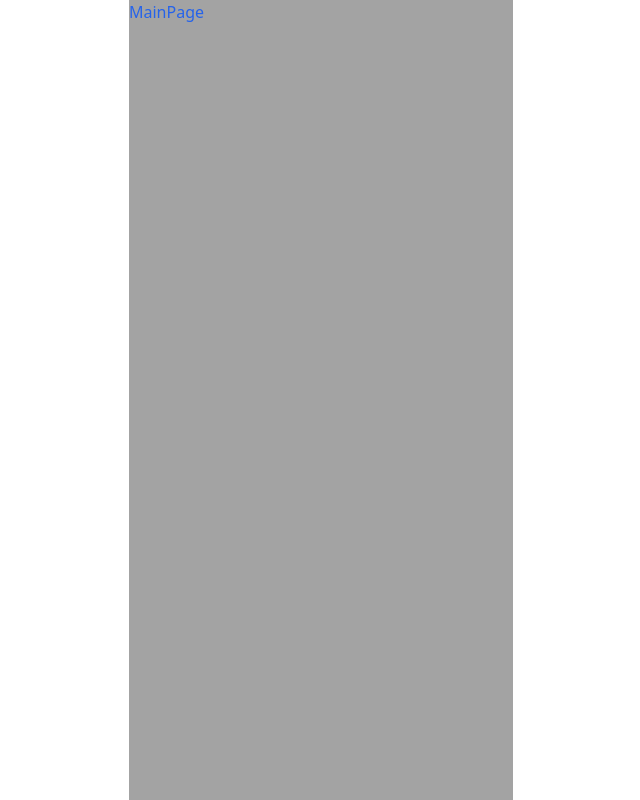
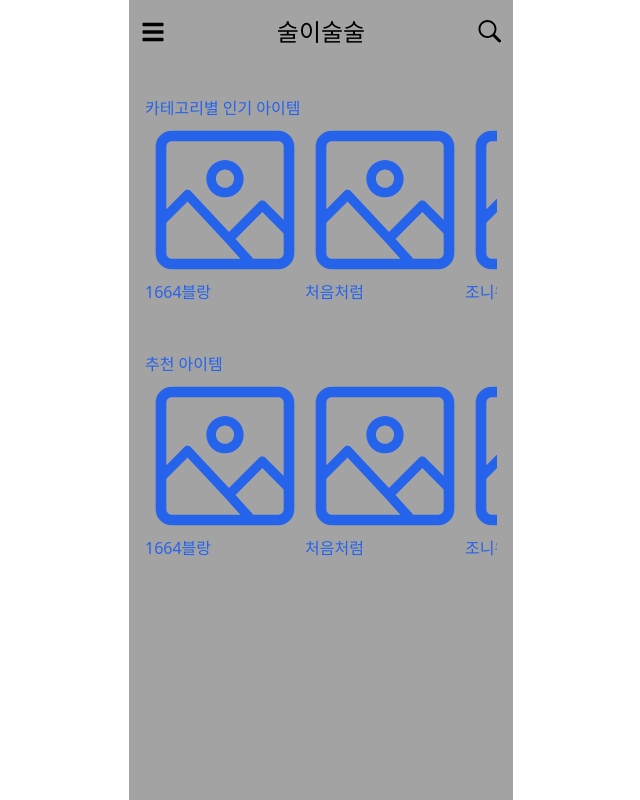
Before and after one commit to yunjeoming/SuliSulSul, a React (Create React App) app in the folder client/: page / in a window 1280 px wide. Shown: the whole page, without its empty margins (319-959 px from the left). Built offline with nearby package versions, Linux system fonts and the light colour scheme.

Commit message:
feat: add mock datas and add mainpage css

```diff
--- a/client/package.json
+++ b/client/package.json
@@ -7,8 +7,10 @@
     "@types/node": "^16.7.13",
     "@types/react": "^18.0.0",
     "@types/react-dom": "^18.0.0",
+    "axios": "^1.3.4",
     "react": "^18.2.0",
     "react-dom": "^18.2.0",
+    "react-icons": "^4.8.0",
     "react-router-dom": "^6.9.0",
     "react-scripts": "5.0.1",
     "tailwindcss": "^3.2.7",
--- /dev/null
+++ b/client/public/alcohols.json
@@ -0,0 +1,29 @@
+{
+  "alcohols": [
+    {
+      "no": 1,
+      "name": "1664블랑",
+      "categoryName": "beer"
+    },
+    {
+      "no": 2,
+      "name": "처음처럼",
+      "categoryName": "soju"
+    },
+    {
+      "no": 3,
+      "name": "조니워커",
+      "categoryName": "whiskey"
+    },
+    {
+      "no": 4,
+      "name": "트로피칼 모스카토 망고",
+      "categoryName": "wine"
+    },
+    {
+      "no": 5,
+      "name": "느린마을",
+      "categoryName": "makgeolli"
+    }
+  ]
+}
--- a/client/src/App.tsx
+++ b/client/src/App.tsx
@@ -7,11 +7,13 @@ import AlcoholDetailPage from './pages/AlcoholDetailPage';
 import AlcoholListPage from './pages/AlcoholListPage';
 import MainPage from './pages/MainPage';
 import NotFoundPage from './pages/NotFoundPage';
+import Header from './components/Header';
 
 function App() {
   return (
     <div className='h-screen bg-white flex justify-center items-stretch'>
       <div className="bg-neutral-400 w-96">
+        <Header />
         <BrowserRouter>
           <Routes>
             <Route path="/" element={<MainPage />} />
--- /dev/null
+++ b/client/src/components/Alcohol.tsx
@@ -0,0 +1,14 @@
+import React from 'react';
+import { RxImage } from 'react-icons/rx';
+import { MockAlcoholsType } from '../types/mockAlcohols';
+
+const Alcohol = ({ no, name, categoryName, image }: MockAlcoholsType) => {
+  return (
+    <div className="flex-col justify-center">
+      {image ? <img alt="alcoholImage" src={image} /> : <RxImage className="w-40 h-40" />}
+      <span>{name}</span>
+    </div>
+  );
+};
+
+export default Alcohol;
--- /dev/null
+++ b/client/src/components/Header.tsx
@@ -0,0 +1,20 @@
+import React from 'react';
+import { FaBars } from 'react-icons/fa';
+import { GoSearch } from 'react-icons/go';
+import IconButton from './IconButton';
+
+const Header = () => {
+  return (
+    <header className="flex justify-between items-center h-16 text-2xl">
+      <IconButton>
+        <FaBars />
+      </IconButton>
+      <h2>술이술술</h2>
+      <IconButton>
+        <GoSearch />
+      </IconButton>
+    </header>
+  );
+};
+
+export default Header;
--- /dev/null
+++ b/client/src/components/IconButton.tsx
@@ -0,0 +1,11 @@
+import React from 'react';
+
+type Props = {
+  children: JSX.Element;
+};
+
+const IconButton = ({ children }: Props) => {
+  return <div className="p-3">{children}</div>;
+};
+
+export default IconButton;
--- a/client/src/index.tsx
+++ b/client/src/index.tsx
@@ -1,13 +1,11 @@
 import React from 'react';
 import ReactDOM from 'react-dom/client';
 import App from './App';
-import './index.css'
+import './index.css';
 
-const root = ReactDOM.createRoot(
-  document.getElementById('root') as HTMLElement
+const root = ReactDOM.createRoot(document.getElementById('root') as HTMLElement);
+root.render(
+  <App />,
+  //   <React.StrictMode>
+  //   </React.StrictMode>
 );
-root.render(
-  <React.StrictMode>
-    <App />
-  </React.StrictMode>
-);
--- a/client/src/pages/MainPage/index.tsx
+++ b/client/src/pages/MainPage/index.tsx
@@ -1,8 +1,51 @@
-import React from 'react';
+import axios from 'axios';
+import React, { useCallback, useEffect, useState } from 'react';
+import { MockAlcoholsType } from '../../types/mockAlcohols';
+import Alcohol from '../../components/Alcohol';
 
 const MainPage = () => {
-  // 홈페이지 or 메인페이지
-  return <div className='text-blue-600/100'>MainPage</div>;
+  const [bestItemsByCategory, setBestItemsByCategory] = useState<MockAlcoholsType[]>([]);
+  const getBestItemsByCategory = useCallback(async () => {
+    axios
+      .get('/alcohols.json')
+      .then((res) => {
+        setBestItemsByCategory(res.data.alcohols);
+      })
+      .catch((err) => console.error(err.response));
+  }, []);
+
+  useEffect(() => {
+    let isMount = true;
+    (async () => {
+      if (isMount) {
+        await getBestItemsByCategory();
+      }
+    })();
+    return () => {
+      isMount = false;
+    };
+  }, [getBestItemsByCategory]);
+
+  return (
+    <div className="text-blue-600/100 pt-8 pb-8 pl-4 pr-4">
+      <section className="flex flex-col mb-12">
+        <span>카테고리별 인기 아이템</span>
+        <div className='flex overflow-auto '>
+          {bestItemsByCategory.map((al) => (
+            <Alcohol key={al.no} {...al} />
+          ))}
+        </div>
+      </section>
+      <section className="flex flex-col mb-12">
+        <span>추천 아이템</span>
+        <div className='flex overflow-auto'>
+          {bestItemsByCategory.map((al) => (
+            <Alcohol key={al.no} {...al} />
+          ))}
+        </div>
+      </section>
+    </div>
+  );
 };
 
 export default MainPage;
--- /dev/null
+++ b/client/src/types/mockAlcohols.ts
@@ -0,0 +1,6 @@
+export type MockAlcoholsType = {
+  no: number;
+  name: string;
+  categoryName: string;
+  image?: string;
+};
```
Also changed, not shown: 1 other file (tests, documents, lock files or other folders).
